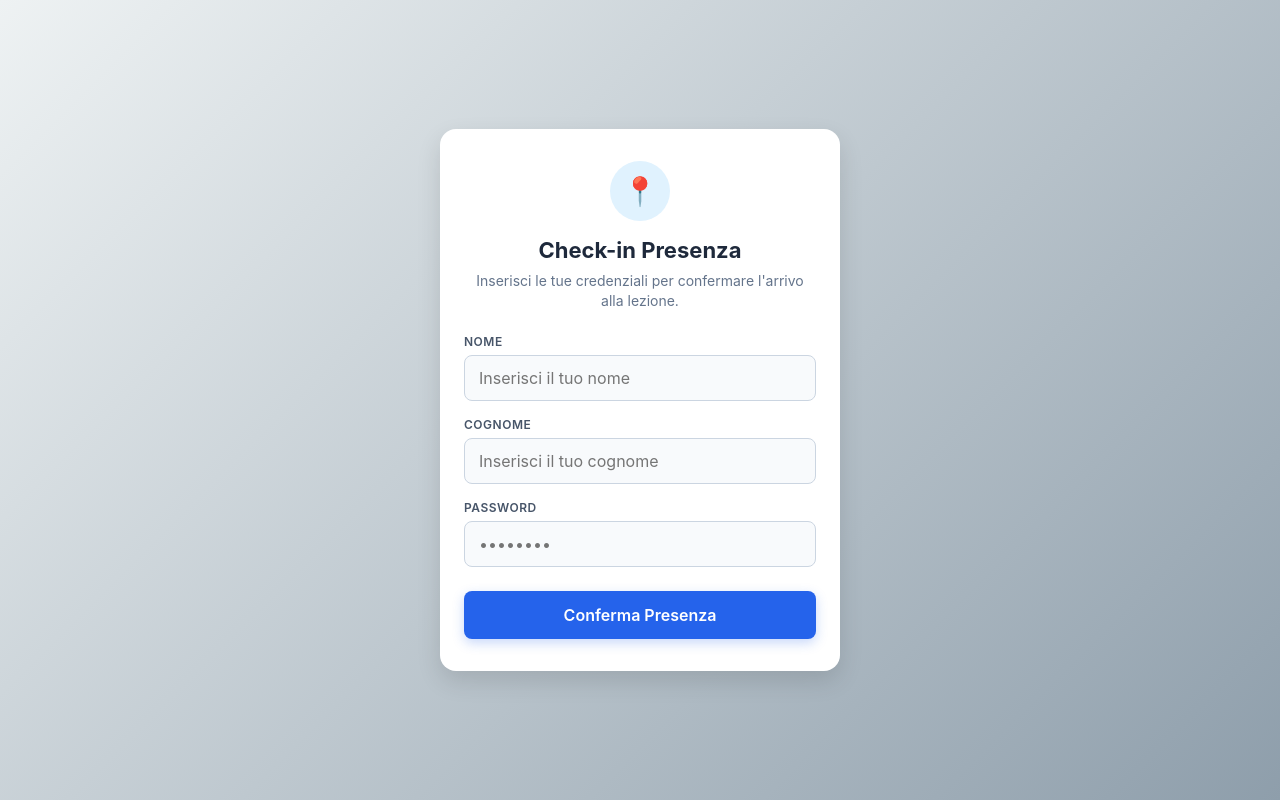
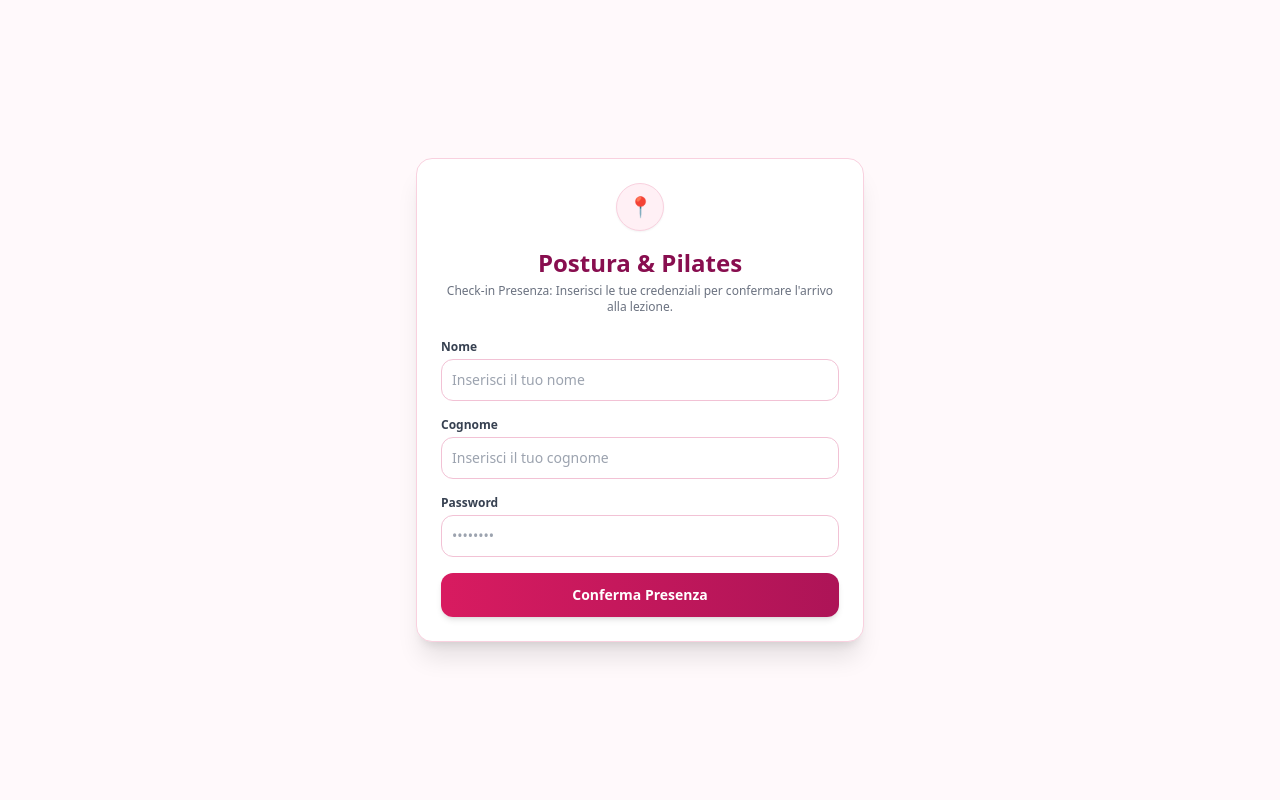
Before and after one commit to TribalTW/posturaepilates, a FastAPI app: page /checkin in a window 1280 px wide. Run offline with FastAPI, Linux system fonts and the light colour scheme; parts of the project's set-up code (start-up, migrations or seed data) failed here and were passed over; some libraries are stand-ins or nearby versions.

Commit message:
Update checkin_login.html

```diff
--- a/pilates-webapp/templates/checkin_login.html
+++ b/pilates-webapp/templates/checkin_login.html
@@ -3,143 +3,51 @@
 <head>
     <meta charset="UTF-8">
     <meta name="viewport" content="width=device-width, initial-scale=1.0">
-    <title>Check-in Presenza</title>
-    <style>
-        * {
-            box-sizing: border-box;
-            margin: 0;
-            padding: 0;
-            font-family: -apple-system, BlinkMacSystemFont, "Segoe UI", Roboto, Helvetica, Arial, sans-serif;
-        }
-        body {
-            background: linear-gradient(135deg, #eef2f3 0%, #8e9eab 100%);
-            min-height: 100vh;
-            display: flex;
-            align-items: center;
-            justify-content: center;
-            padding: 20px;
-        }
-        .card {
-            background: #ffffff;
-            width: 100%;
-            max-width: 400px;
-            border-radius: 16px;
-            box-shadow: 0 10px 25px rgba(0, 0, 0, 0.12);
-            padding: 32px 24px;
-            text-align: center;
-        }
-        .icon-wrapper {
-            width: 60px;
-            height: 60px;
-            background: #e0f2fe;
-            border-radius: 50%;
-            display: flex;
-            align-items: center;
-            justify-content: center;
-            margin: 0 auto 16px;
-            font-size: 28px;
-        }
-        h1 {
-            font-size: 22px;
-            font-weight: 700;
-            color: #1e293b;
-            margin-bottom: 8px;
-        }
-        p.subtitle {
-            font-size: 14px;
-            color: #64748b;
-            margin-bottom: 24px;
-            line-height: 1.4;
-        }
-        .alert-error {
-            background-color: #fef2f2;
-            border: 1px solid #fecaca;
-            color: #dc2626;
-            padding: 12px;
-            border-radius: 8px;
-            font-size: 14px;
-            margin-bottom: 20px;
-            text-align: left;
-        }
-        .form-group {
-            margin-bottom: 16px;
-            text-align: left;
-        }
-        label {
-            display: block;
-            font-size: 12px;
-            font-weight: 600;
-            color: #475569;
-            margin-bottom: 6px;
-            text-transform: uppercase;
-            letter-spacing: 0.5px;
-        }
-        input[type="text"],
-        input[type="password"] {
-            width: 100%;
-            padding: 12px 14px;
-            border: 1.5px solid #cbd5e1;
-            border-radius: 8px;
-            font-size: 16px;
-            outline: none;
-            transition: border-color 0.2s, box-shadow 0.2s;
-            background-color: #f8fafc;
-        }
-        input[type="text"]:focus,
-        input[type="password"]:focus {
-            border-color: #2563eb;
-            background-color: #ffffff;
-            box-shadow: 0 0 0 3px rgba(37, 99, 235, 0.15);
-        }
-        .btn-submit {
-            width: 100%;
-            padding: 14px;
-            background: #2563eb;
-            color: white;
-            border: none;
-            border-radius: 8px;
-            font-size: 16px;
-            font-weight: 600;
-            cursor: pointer;
-            transition: background-color 0.2s;
-            margin-top: 8px;
-            box-shadow: 0 4px 12px rgba(37, 99, 235, 0.25);
-        }
-        .btn-submit:hover {
-            background-color: #1d4ed8;
-        }
-        .btn-submit:active {
-            transform: scale(0.99);
-        }
-    </style>
+    <title>Postura & Pilates - Check-in Presenza</title>
+    <script src="https://cdn.tailwindcss.com"></script>
 </head>
-<body>
-    <div class="card">
-        <div class="icon-wrapper">📍</div>
-        <h1>Check-in Presenza</h1>
-        <p class="subtitle">Inserisci le tue credenziali per confermare l'arrivo alla lezione.</p>
+<body class="bg-[#fff9fb] min-h-screen flex items-center justify-center p-4">
+    <div class="max-w-md w-full bg-white border border-[#f9d1df] p-6 rounded-2xl shadow-xl text-center">
 
+        <!-- Icon Wrapper -->
+        <div class="w-12 h-12 bg-[#fff0f5] text-[#D81B60] border border-[#f9d1df] rounded-full flex items-center justify-center mx-auto mb-4 text-xl shadow-sm">
+            📍
+        </div>
+
+        <!-- Brand Header -->
+        <h1 class="text-2xl font-bold text-[#880E4F] mb-1">Postura & Pilates</h1>
+        <p class="text-xs text-gray-500 mb-6">Check-in Presenza: Inserisci le tue credenziali per confermare l'arrivo alla lezione.</p>
+
+        <!-- Errore -->
         {% if error %}
-        <div class="alert-error">
+        <div class="bg-red-100 border border-red-400 text-red-700 px-4 py-2 rounded-xl mb-4 text-xs text-center">
             ⚠️ {{ error }}
         </div>
         {% endif %}
 
-        <form action="/checkin" method="POST">
-            <div class="form-group">
-                <label for="nome">Nome</label>
-                <input type="text" id="nome" name="nome" required placeholder="Inserisci il tuo nome">
+        <!-- Form -->
+        <form action="/checkin" method="POST" class="space-y-4 text-left">
+            <div>
+                <label for="nome" class="block text-xs font-semibold text-gray-700 mb-1">Nome</label>
+                <input type="text" id="nome" name="nome" required placeholder="Inserisci il tuo nome"
+                       class="w-full p-2.5 border border-[#f2c2d5] rounded-xl outline-none focus:border-[#D81B60] text-sm bg-white">
             </div>
-            <div class="form-group">
-                <label for="cognome">Cognome</label>
-                <input type="text" id="cognome" name="cognome" required placeholder="Inserisci il tuo cognome">
+            <div>
+                <label for="cognome" class="block text-xs font-semibold text-gray-700 mb-1">Cognome</label>
+                <input type="text" id="cognome" name="cognome" required placeholder="Inserisci il tuo cognome"
+                       class="w-full p-2.5 border border-[#f2c2d5] rounded-xl outline-none focus:border-[#D81B60] text-sm bg-white">
             </div>
-            <div class="form-group">
-                <label for="password">Password</label>
-                <input type="password" id="password" name="password" required placeholder="••••••••">
+            <div>
+                <label for="password" class="block text-xs font-semibold text-gray-700 mb-1">Password</label>
+                <input type="password" id="password" name="password" required placeholder="••••••••"
+                       class="w-full p-2.5 border border-[#f2c2d5] rounded-xl outline-none focus:border-[#D81B60] text-sm bg-white">
             </div>
-            <button type="submit" class="btn-submit">Conferma Presenza</button>
+            <button type="submit"
+                    class="w-full bg-gradient-to-r from-[#D81B60] to-[#AD1457] text-white font-bold py-3 rounded-xl shadow-md hover:opacity-95 transition text-sm cursor-pointer">
+                Conferma Presenza
+            </button>
         </form>
+
     </div>
 </body>
 </html>
```
